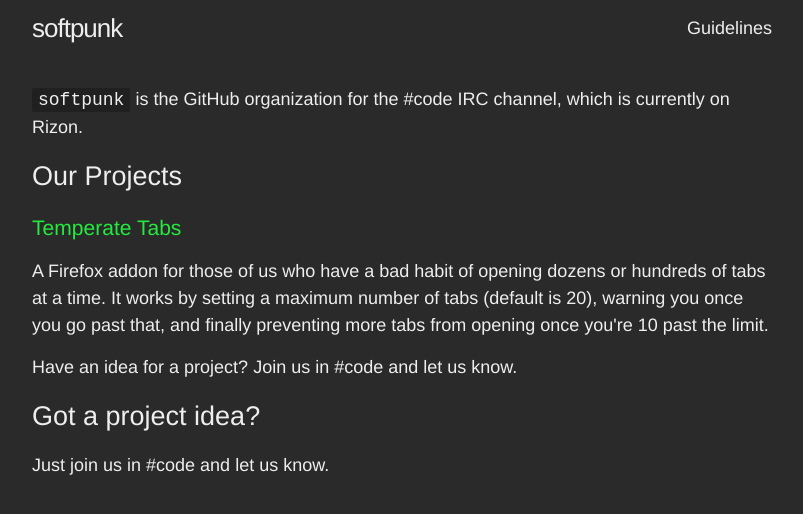
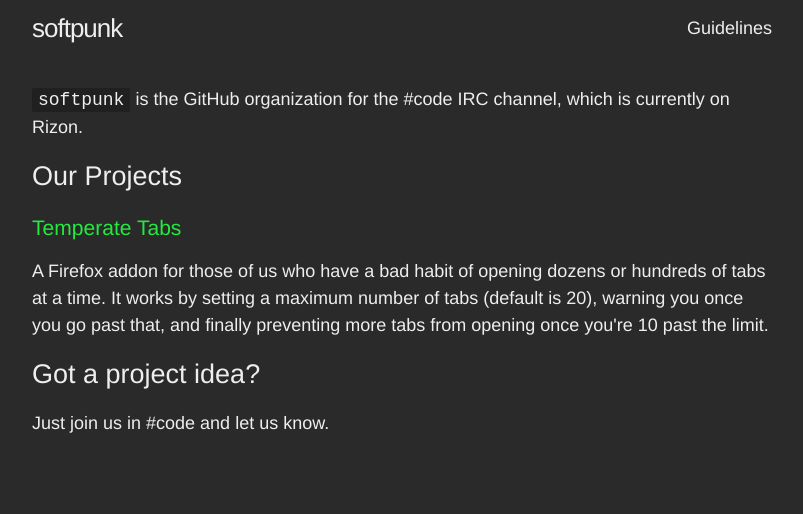
Before and after one commit to softpunk/softpunk.github.io, a Jekyll site: the page built from index.html, in a window 1280 px wide. Shown: the top 514 px of the page, without its empty margins (238-1041 px from the left). Built offline with Jekyll 4.4.1, drawn with Linux system fonts in a browser that asks for light colours.

Commit message:
Remove first instance of project idea line

```diff
--- a/index.html
+++ b/index.html
@@ -9,7 +9,5 @@
 <h3><a href="https://github.com/softpunk/temperate-tabs">Temperate Tabs</a></h3>
 <p>A Firefox addon for those of us who have a bad habit of opening dozens or hundreds of tabs at a time. It works by setting a maximum number of tabs (default is 20), warning you once you go past that, and finally preventing more tabs from opening once you're 10 past the limit.</p>
 
-<p>Have an idea for a project? Join us in #code and let us know.</p>
-
 <h2>Got a project idea?</h2>
 <p>Just join us in #code and let us know.</p>
```
